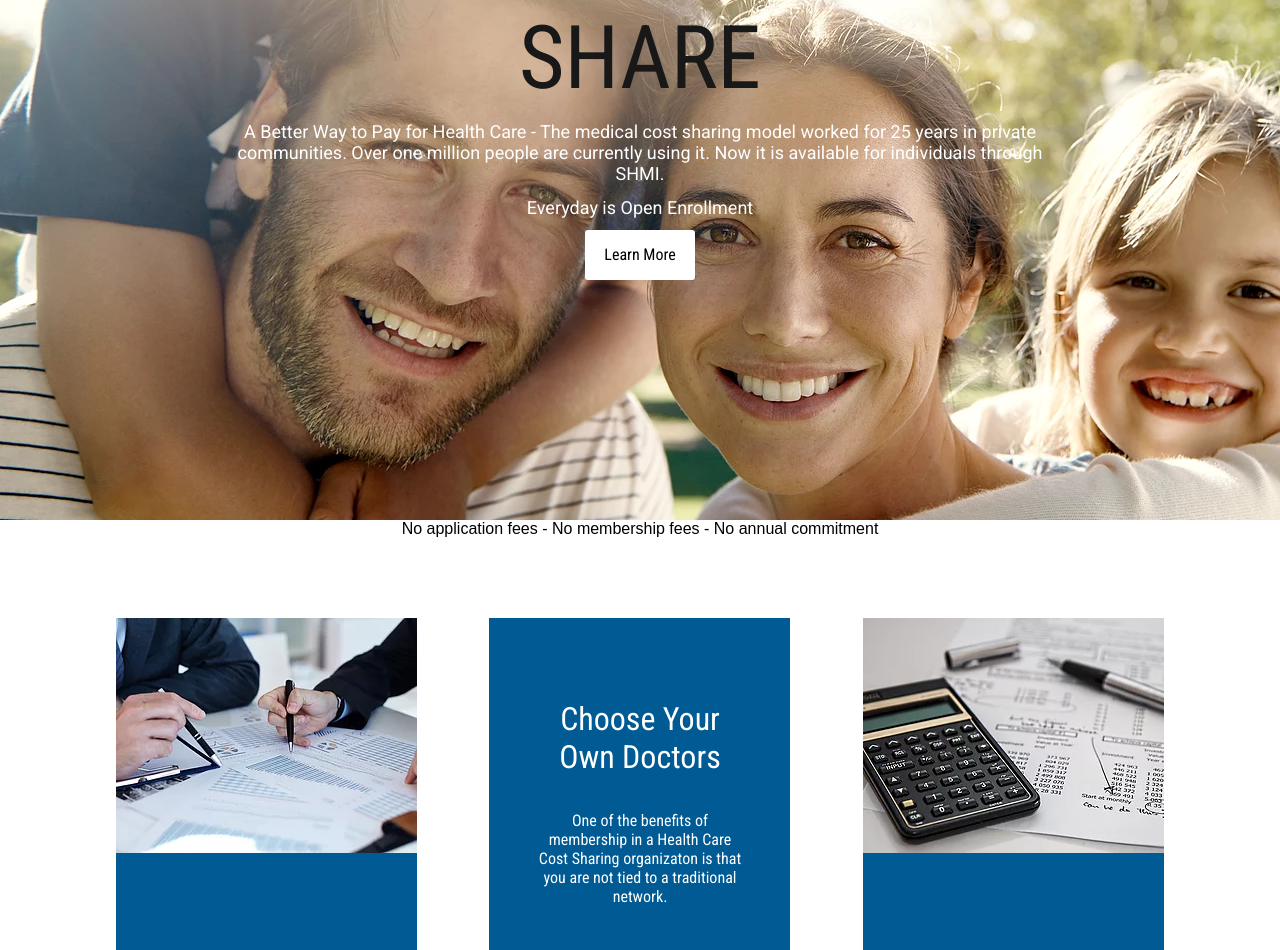
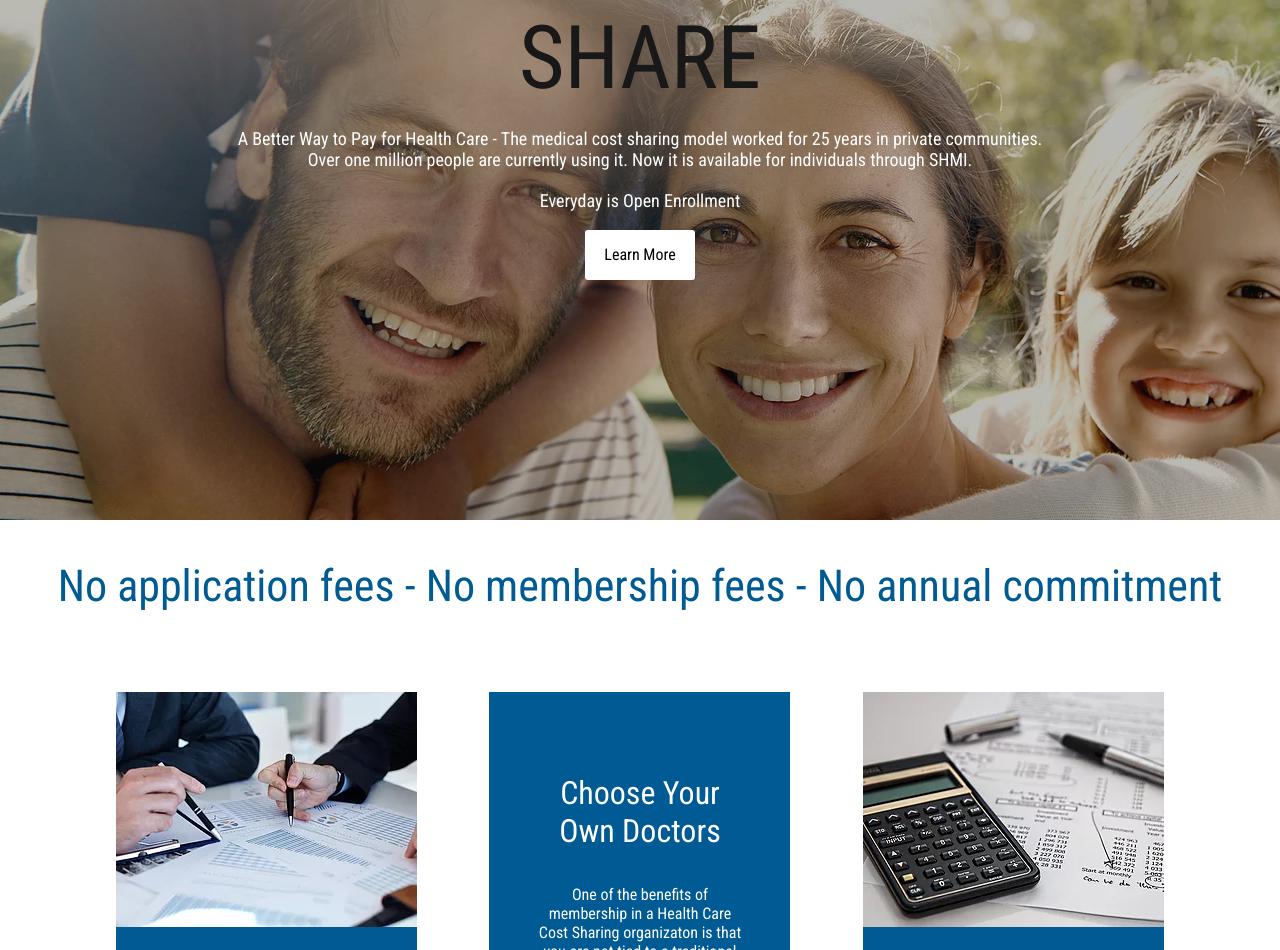
Before and after one commit to josiblair/Utah-Realtor-Health-Share, a React (Create React App) app: page / in a window 1280 px wide. Shown: the part 640-1590 px from the top of the page. Built offline with nearby package versions, Linux system fonts and the light colour scheme.

Commit message:
home page styling

```diff
--- a/src/components/Home/Home.css
+++ b/src/components/Home/Home.css
@@ -41,6 +41,12 @@
     margin: 12px;
 }
 
+.em-link {
+    font-style: italic;
+    font-weight: bold;
+    color: #005a93;
+}
+
 .phoneNumber {
     font-family: 'Roboto Condensed', sans-serif;
     font-size: 20px;
@@ -50,13 +56,40 @@
 .welcome {
     width: 100vw;
     height: 120vh;
+    position: relative;
+    background: #181818;
+    overflow: hidden;
+    display: flex;
+	flex-direction: row;
+    justify-content: center;
+    align-items: center;
+}
+
+.welcome:before {
+    content: ' ';
+    display: block;
+    position: absolute;
+    left: 0;
+    top: 0;
+    width: 100%;
+    height: 100%;
+    z-index: 1;
+    opacity: 0.7;
     background-image: url('../../assets/family.webp');
     background-position: left center;
     display: flex;
 	flex-direction: row;
 	justify-content: center;
-	align-items: center;
+    align-items: center;
+    color: white;
 }
+
+.welcome span {
+    z-index: 2;
+    position: relative;
+    font-family: 'Roboto Condensed', sans-serif;
+}
+
 
 .intro-container {
     height: 50%;
@@ -93,11 +126,19 @@
     background-color: white;
     color: black;
     border-radius: 3px;
+    z-index: 3;
 }
 
 .learn-more:hover {
     color: white;
     background-color: #181818;
+}
+
+.slogan {
+    font-family: 'Roboto Condensed', sans-serif;
+    font-size: 44px;
+    color: #005a93;
+    margin-top: 40px;
 }
 
 
```
